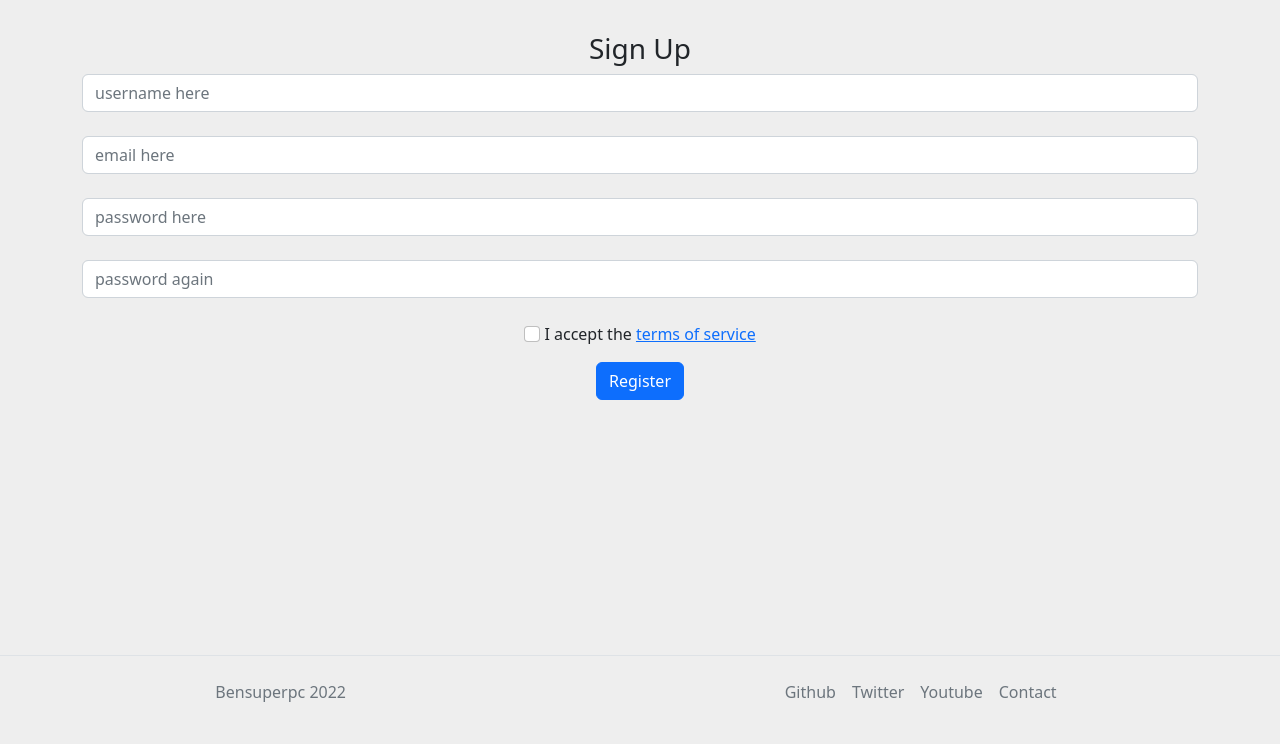
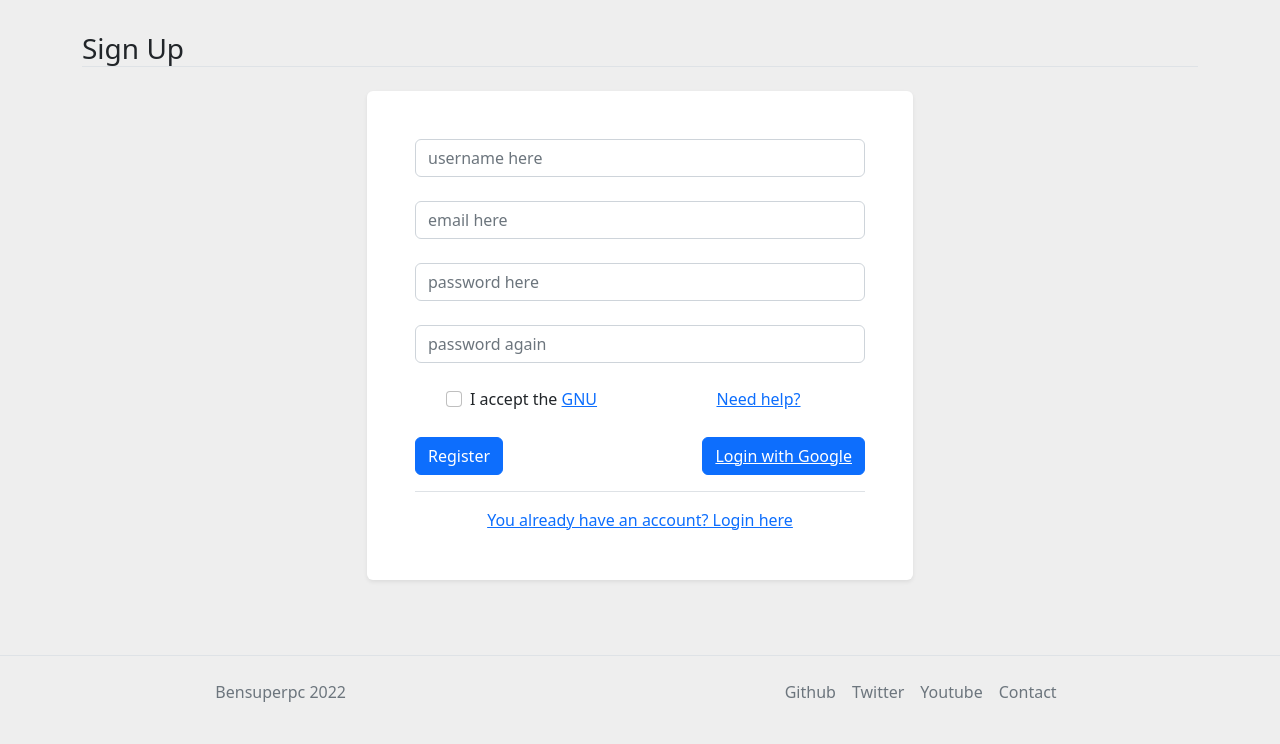
Before and after one commit to bensuperpc/bensuperpc_website, a Flask app: page /signup in a window 1280 px wide. Shown: the part 56-800 px from the top of the page. Run offline with Flask 2, Linux system fonts and the light colour scheme; parts of the project's set-up code (start-up, migrations or seed data) failed here and were passed over; some libraries are stand-ins or nearby versions.

Commit message:
Add Google auth test
Signed-off-by: Bensuperpc <bensuperpc@gmail.com>

```diff
--- a/project/auth.py
+++ b/project/auth.py
@@ -1,5 +1,8 @@
-from sys import prefix
+import json
+import os
+from secrets import token_urlsafe
 
+import requests
 from flask import Blueprint, flash, redirect, render_template, request, url_for
 from flask_login import current_user, login_required, login_user, logout_user
 from loguru import logger
@@ -8,6 +11,7 @@ from werkzeug.security import check_password_hash, generate_password_hash
 from .db import User, db
 from .forms.login import LoginForm
 from .forms.registration import RegistrationForm
+from .google import google
 
 auth = Blueprint(
     "auth",
@@ -39,9 +43,102 @@ def login():
         db.session.commit()
 
         logger.info(f"{user.name} logged in")
+        flash("Welcome back !", "success")
         return redirect(url_for("main.index"))
 
     return render_template("login.html", form=form)
+
+
+@auth.route("/login/google", methods=["GET", "POST"])
+def login_google():
+    google_provider_cfg = google.get_google_provider_cfg()
+    logger.info(google_provider_cfg)
+
+    authorization_endpoint = google_provider_cfg["authorization_endpoint"]
+    logger.info(authorization_endpoint)
+
+    request_uri = google.client.prepare_request_uri(
+        authorization_endpoint,
+        redirect_uri=request.base_url + "/callback",
+        scope=["openid", "email", "profile"],
+    )
+    return redirect(request_uri)
+
+
+@auth.route("/login/google/callback")
+def callback():
+    code = request.args.get("code")
+
+    google_provider_cfg = google.get_google_provider_cfg()
+    token_endpoint = google_provider_cfg["token_endpoint"]
+
+    token_url, headers, body = google.client.prepare_token_request(
+        token_endpoint,
+        authorization_response=request.url,
+        redirect_url=request.base_url,
+        code=code,
+    )
+    token_response = requests.post(
+        token_url,
+        headers=headers,
+        data=body,
+        auth=(google.GOOGLE_CLIENT_ID, google.GOOGLE_CLIENT_SECRET),
+    )
+
+    google.client.parse_request_body_response(json.dumps(token_response.json()))
+
+    userinfo_endpoint = google_provider_cfg["userinfo_endpoint"]
+    uri, headers, body = google.client.add_token(userinfo_endpoint)
+    userinfo_response = requests.get(uri, headers=headers, data=body)
+
+    if userinfo_response.json().get("email_verified"):
+        logger.success("User email verified by Google")
+
+        unique_id = userinfo_response.json()["sub"]
+        logger.info(f"User unique id: {unique_id}")
+
+        users_email = userinfo_response.json()["email"]
+        logger.info(f"User email: {users_email}")
+
+        picture = userinfo_response.json()["picture"]
+        logger.info(f"User picture: {picture}")
+
+        users_name = userinfo_response.json()["given_name"]
+        logger.info(f"User name: {users_name}")
+
+        user = User.query.filter_by(email=users_email, id_google=unique_id).first()
+
+        if not user:
+            logger.info("User does not exist, creating a new user")
+            new_user = User(
+                email=users_email,
+                name=users_name,
+                id_google=unique_id,
+                picture_url=picture,
+                password=generate_password_hash(token_urlsafe(64), method="sha512"),
+            )
+
+            new_user.connect = 1
+            new_user.last_connect = db.func.current_timestamp()
+
+            db.session.add(new_user)
+            db.session.commit()
+            logger.info("User created")
+            login_user(new_user, remember=True)
+            flash("Thanks for registering !", "success")
+            return redirect(url_for("main.index"))
+        else:
+            logger.info("User already exists, logging in")
+
+            user.connect += 1
+            user.last_connect = db.func.current_timestamp()
+            db.session.commit()
+
+            login_user(user, remember=True)
+            flash("Welcome back !", "success")
+            return redirect(url_for("main.index"))
+    else:
+        logger.warning("User email not available or not verified by Google.")
 
 
 @auth.route("/signup", methods=["GET", "POST"])
@@ -65,7 +162,7 @@ def signup():
             return render_template("signup.html", form=form)
 
         if password != confirm:
-            flash("Passwords do not match.")
+            flash("Passwords do not match.", "danger")
             return render_template("signup.html", form=form)
 
         new_user = User(
@@ -75,7 +172,7 @@ def signup():
         )
         db.session.add(new_user)
         db.session.commit()
-        flash("Thanks for registering")
+        flash("Thanks for registering", "success")
         return redirect(url_for("auth.login"))
     return render_template("signup.html", form=form)
 
--- a/project/db/__init__.py
+++ b/project/db/__init__.py
@@ -3,7 +3,7 @@ from flask_sqlalchemy import SQLAlchemy
 db = SQLAlchemy()
 
 # Import sqlalchemy mixins
-from .mixins import IdMixin, TimedMixin
+from .mixins import IdMixin, TimedMixin, IdGoogleMixin
 
 # Import sqlalchemy models
 from .letter import Letter
--- a/project/db/user.py
+++ b/project/db/user.py
@@ -1,10 +1,10 @@
 from flask_login import UserMixin
 from werkzeug.security import check_password_hash, generate_password_hash
 
-from . import IdMixin, TimedMixin, db
+from . import IdGoogleMixin, IdMixin, TimedMixin, db
 
 
-class User(TimedMixin, IdMixin, UserMixin, db.Model):
+class User(TimedMixin, IdMixin, UserMixin, IdGoogleMixin, db.Model):
     email = db.Column(db.String(128), unique=True)
     password = db.Column(db.String(128))
     name = db.Column(db.String(256))
--- /dev/null
+++ b/project/google/__init__.py
@@ -0,0 +1,3 @@
+from .google import Google
+
+google = Google()
--- a/project/templates/profile.html
+++ b/project/templates/profile.html
@@ -20,6 +20,7 @@
                 <p><strong>Email:</strong> {{ user['email'] }}</p>
                 <p><strong>Username:</strong> {{ user['username'] }}</p>
                 <p><strong>Password:</strong> {{ user['password'] }}</p>
+                <p><strong>Created at:</strong> {{ user['created'] }}</p>
                 <p><strong>Last login:</strong> {{ user['last_connect'] }}</p>
             </div>
         </div>
--- a/project/templates/signup.html
+++ b/project/templates/signup.html
@@ -1,43 +1,67 @@
 {% extends "base.html" %}
 
 {% block content %}
-<section class="text-center container">
-    <div class="column is-4 is-offset-4">
-        <h3 class="title">Sign Up</h3>
-        <div class="box">
-            {% with messages = get_flashed_messages() %}
-            {% if messages %}
-            <div class="notification is-danger">
-                {{ messages[0] }}. Go to <a href="{{ url_for('auth.login') }}">login page</a>.
+<section class="">
+    <div class="container">
+        <div class="row">
+            <div class="col-12">
+                <h3 class="border-bottom mb-4">{% block title %} Sign Up {% endblock %}</h3>
             </div>
-            {% endif %}
-            {% endwith %}
+        </div>
+        <div class="row justify-content-center">
+            <div class="col-xl-6 col-md-9">
+                <form method="POST" action="/signup" class="bg-white rounded shadow-sm p-5">
+                    {{ form.csrf_token }}
 
-            <form method=post>
-                {{ form.csrf_token }}
                     <div class="form-outline mb-4">
                         {{ form.username(class="form-control", placeholder="username here", type="name") }}
                     </div>
+
                     <div class="form-outline mb-4">
                         {{ form.email(class="form-control", placeholder="email here", type="email") }}
                     </div>
+
                     <div class="form-outline mb-4">
                         {{ form.password(class="form-control", placeholder="password here", type="password") }}
                     </div>
+
                     <div class="form-outline mb-4">
                         {{ form.confirm(class="form-control", placeholder="password again", type="password") }}
                     </div>
-                <p>
-                    {{ form.accept_tos(class="form-check-input", placeholder="accept tos", type="checkbox") }}
-                    <label class="form-check-label" for="formaccept_tos">
-                        I accept the <a href="#!">terms of service</a>
-                </p>
-                <!--<p><input type=submit value=Register></p>-->
-                <div class="form-outline mb-4">
+
+                    <div class="row mb-4">
+                        <div class="col d-flex justify-content-center">
+                            <div class="form-check">
+                                {{ form.accept_tos(class="form-check-input", placeholder="accept_tos", type="checkbox") }}
+                                <label class="form-check-label" for="accept_tos">
+                                    I accept the <a href="#!">GNU</a>
+                            </div>
+                        </div>
+
+                        <div class="col text-center">
+                            <a href="#!">Need help?</a>
+                        </div>
+                    </div>
+
+                    <div class="row mb-3">
+                        <div class="col d-flex justify-content-start">
                             {{ form.submit(class="btn btn-primary", value="Register") }}
+                        </div>
+                        <div class="col d-flex justify-content-end">
+                            <div class="btn btn-primary">
+                                <a href="{{ url_for('auth.login_google') }}" class="text-white">Login with Google</a>
+                            </div>
+                        </div>
+                    </div>
+                    <div class="border-top"></div>
+                    <div class="row">
+                        <div class="col mt-3 d-flex justify-content-center">
+                            <a href="{{ url_for('auth.login') }}">You already have an account? Login here</a>
+                        </div>
                     </div>
                 </form>
             </div>
         </div>
+
 </section>
 {% endblock %}
--- a/project/user.py
+++ b/project/user.py
@@ -105,7 +105,7 @@ def delete_user(user_id):
         flash("You don't have the permission to delete users", "danger")
         abort(403)
 
-    if current_user.id == user_id:
+    if current_user.id != user_id:
         flash("You can't delete your own account", "danger")
         return redirect(url_for("user.user_panel"))
 
--- a/requirements.txt
+++ b/requirements.txt
@@ -36,3 +36,7 @@ github3.py
 linkchecker
 
 numpy
+
+oauthlib
+
+pyOpenSSL
```
Also changed, not shown: project/__init__.py (+22 -2 lines), project/admin.py (+8 -0 lines), project/db/mixins.py (+8 -0 lines), project/google/google.py (added, +66 -0 lines), project/templates/about.html (+12 -13 lines), project/templates/dashboard.html (+9 -0 lines), project/templates/login.html (+30 -25 lines), README.md. Lines whose indentation alone changed are shown as unchanged.
